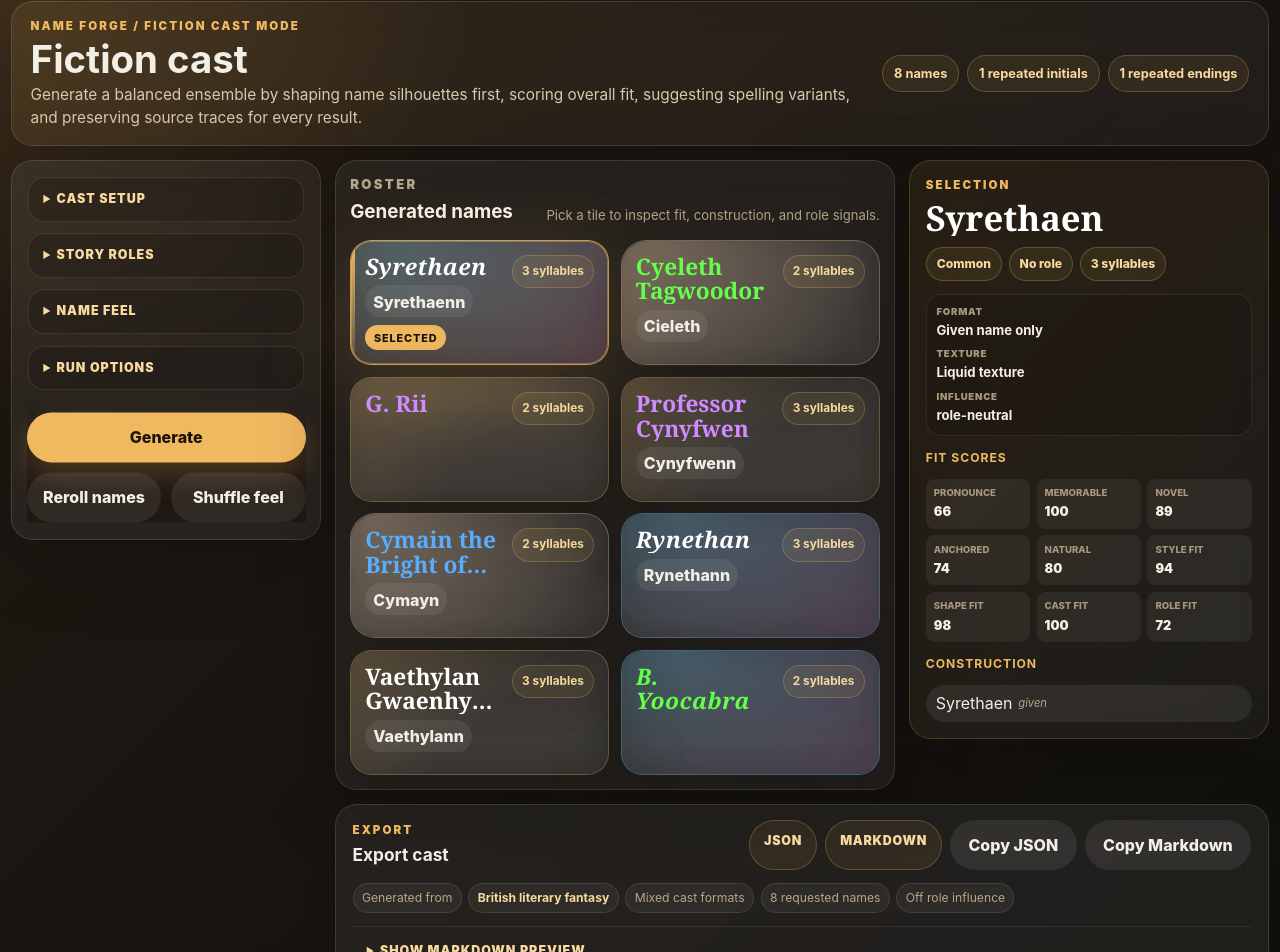
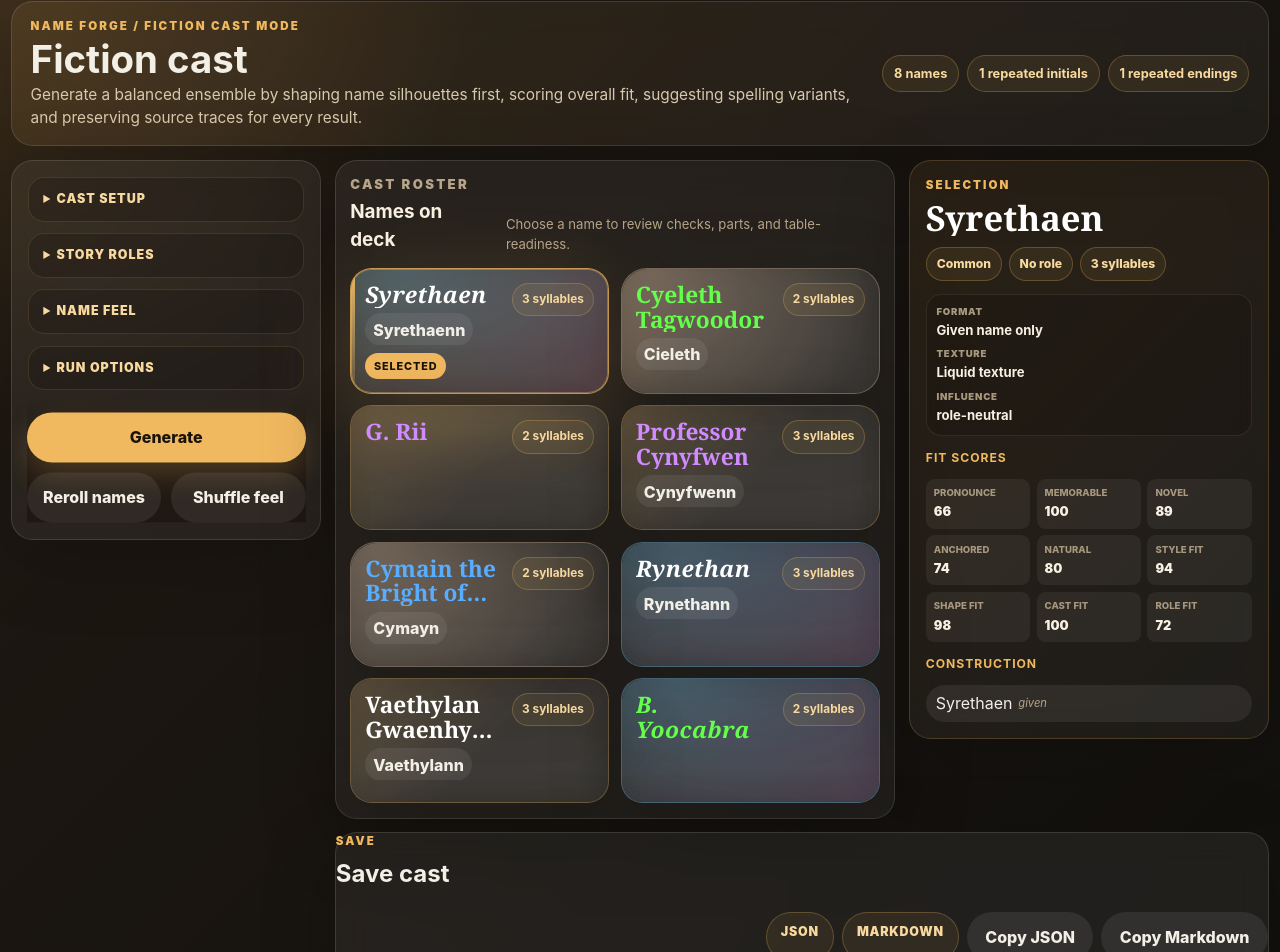
Before and after one commit to jaahay/name-forge, a React (Vite) app: page / in a window 1280 px wide. Shown: the part 62-1014 px from the top of the page. Built offline with nearby package versions, Linux system fonts and the light colour scheme.

Commit message:
Soften roster and save copy

```diff
--- a/src/ui/GeneratorView.tsx
+++ b/src/ui/GeneratorView.tsx
@@ -199,10 +199,10 @@ export function GeneratorView({
               <section className="roster-panel panel" aria-labelledby="roster-heading">
                 <header className="roster-heading">
                   <div>
-                    <p className="eyebrow">Roster</p>
-                    <h2 id="roster-heading">Generated names</h2>
+                    <p className="eyebrow">Cast roster</p>
+                    <h2 id="roster-heading">Names on deck</h2>
                   </div>
-                  <p>Pick a tile to inspect fit, construction, and role signals.</p>
+                  <p>Choose a name to review checks, parts, and table-readiness.</p>
                 </header>
                 <div className="name-grid" aria-label="Generated names">
                   {ensemble.names.map((name) => (
@@ -216,28 +216,28 @@ export function GeneratorView({
             <div className="empty-state panel">Generate names to fill this cast.</div>
           )}
 
-          <section className="export-panel panel" aria-labelledby="export-heading">
-            <div className="export-heading">
+          <section className="save-panel panel" aria-labelledby="save-heading">
+            <div className="save-heading">
               <div>
-                <p className="eyebrow">Export</p>
-                <h2 id="export-heading">{mode.exportHeading}</h2>
+                <p className="eyebrow">Save</p>
+                <h2 id="save-heading">Save cast</h2>
               </div>
-              <div className="export-actions" aria-label="Cast export actions">
+              <div className="export-actions" aria-label="Cast save actions">
                 <a className="export-link" download="name-forge-cast.json" href={exportHref('application/json', jsonExport)}>JSON</a>
                 <a className="export-link" download="name-forge-cast.md" href={exportHref('text/markdown', markdownExport)}>Markdown</a>
                 <button type="button" className="secondary" onClick={() => copyExport(jsonExport)}>Copy JSON</button>
                 <button type="button" className="secondary" onClick={() => copyExport(markdownExport)}>Copy Markdown</button>
               </div>
             </div>
-            <div className="generation-context export-summary" aria-label="Generated from settings">
-              <span>Generated from</span>
+            <div className="generation-context export-summary" aria-label="Roll notes">
+              <span>Roll notes</span>
               <strong>{selectedStylePack?.label ?? 'Selected style'}</strong>
               <span>{selectedFormat?.label ?? 'Selected format'}</span>
               <span>{castSize} requested names</span>
               <span>{selectedRoleInfluence?.label ?? 'Off'} role influence</span>
             </div>
             <details className="export-preview">
-              <summary>Show Markdown preview</summary>
+              <summary>Preview Markdown</summary>
               <textarea value={markdownExport} readOnly rows={8} aria-label="Markdown export preview" />
             </details>
           </section>
```
